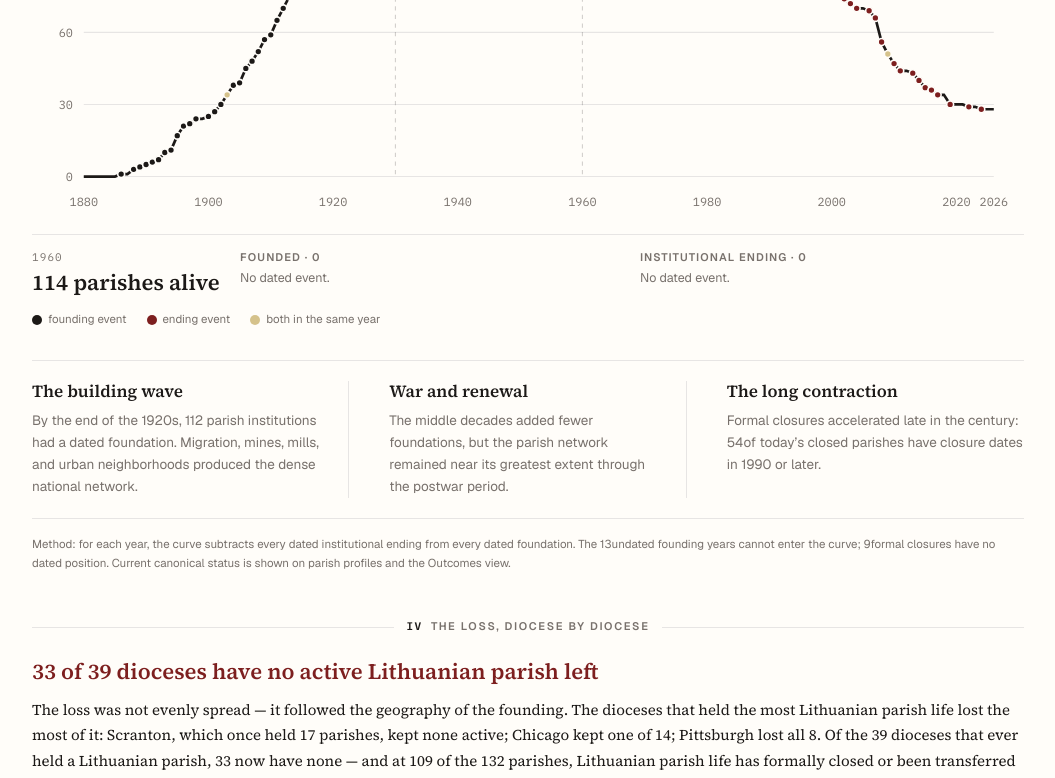
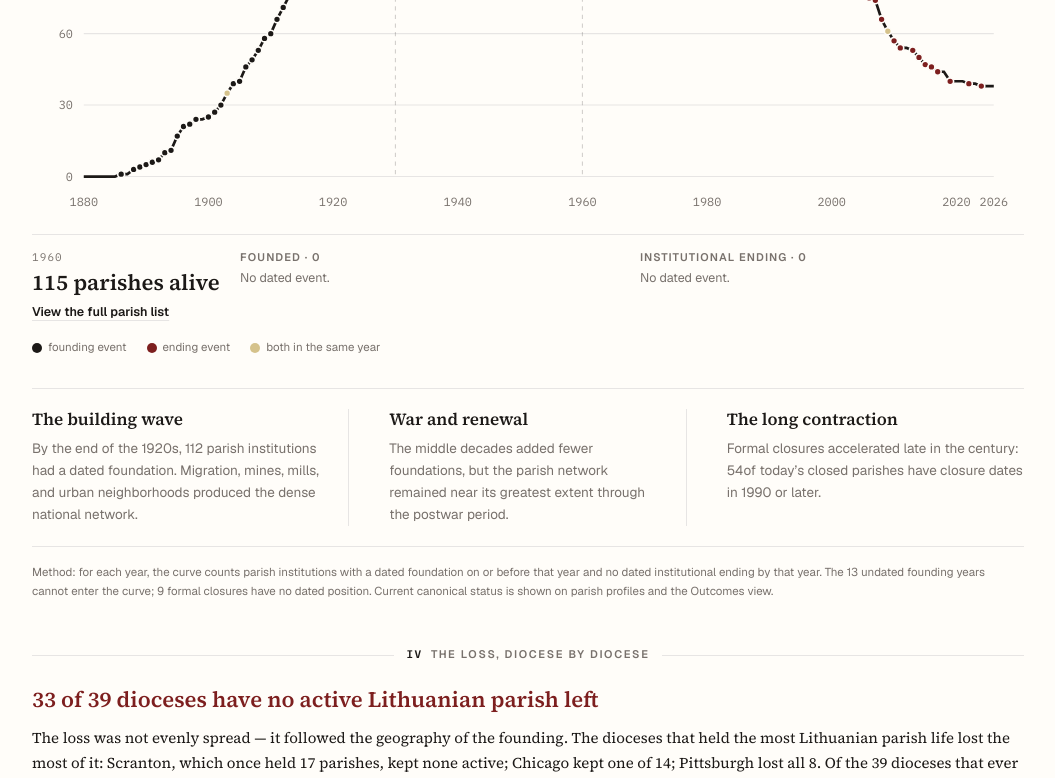
Before and after one commit to LietuvaAI/save-our-lithuanian-parishes, a Next.js app: page /history in a window 1280 px wide. Shown: the part 1804-2582 px from the top of the page, without its empty margins (112-1167 px from the left). Built offline with nearby package versions, Linux system fonts and the light colour scheme.

Commit message:
Make the History alive curve roster-reproducible

```diff
--- a/app/history/page.tsx
+++ b/app/history/page.tsx
@@ -157,7 +157,9 @@ export default function HistoryPage() {
           institutional ending. That is a historical-life measure—not the count
           of active Lithuanian-led parishes today.
         </p>
-        <div className="mt-7"><HistoryAliveCurve years={years} /></div>
+        <div className="mt-7">
+          <HistoryAliveCurve years={years} parishes={historyProjection.parishes} />
+        </div>
         <div className="mt-8 grid gap-5 border-y border-rule py-5 md:grid-cols-3 md:divide-x md:divide-rule">
           <Era title="The building wave">
             By the end of the 1920s, {counts.foundedBy1929} parish institutions
@@ -174,11 +176,12 @@ export default function HistoryPage() {
           </Era>
         </div>
         <p className="mt-4 font-sans text-small-copy leading-relaxed text-muted">
-          Method: for each year, the curve subtracts every dated institutional
-          ending from every dated foundation. The {counts.foundedUndated}
-          undated founding years cannot enter the curve; {counts.formalClosureUndated}
-          formal closures have no dated position. Current canonical status is
-          shown on parish profiles and the Outcomes view.
+          Method: for each year, the curve counts parish institutions with a
+          dated foundation on or before that year and no dated institutional
+          ending by that year. The {counts.foundedUndated} undated founding years
+          cannot enter the curve; {counts.formalClosureUndated} formal closures
+          have no dated position. Current canonical status is shown on parish
+          profiles and the Outcomes view.
         </p>
       </section>
 
--- a/components/HistoryAliveCurve.tsx
+++ b/components/HistoryAliveCurve.tsx
@@ -1,8 +1,8 @@
 "use client";
 
 import Link from "next/link";
-import { useMemo, useState } from "react";
-import type { HistoryYear } from "@/lib/history-projection";
+import { useEffect, useMemo, useRef, useState } from "react";
+import type { HistoryParish, HistoryYear } from "@/lib/history-projection";
 
 const WIDTH = 920;
 const HEIGHT = 330;
@@ -10,10 +10,14 @@ const MARGIN = { top: 34, right: 28, bottom: 42, left: 48 };
 
 export default function HistoryAliveCurve({
   years,
+  parishes,
 }: {
   years: readonly HistoryYear[];
+  parishes: readonly HistoryParish[];
 }) {
   const [selectedYear, setSelectedYear] = useState<number | null>(null);
+  const [rosterOpen, setRosterOpen] = useState(false);
+  const closeButtonRef = useRef<HTMLButtonElement>(null);
   const minYear = years[0]?.year ?? 1880;
   const maxYear = years.at(-1)?.year ?? 2026;
   const maxAlive = Math.max(...years.map((point) => point.alive), 1);
@@ -35,8 +39,34 @@ export default function HistoryAliveCurve({
   const selected = years.find(
     (point) => point.year === (selectedYear ?? 1960),
   ) ?? null;
+  const aliveRoster = useMemo(() => {
+    if (!selected) return [];
+    return parishes
+      .filter(
+        (parish) =>
+          parish.foundedYear != null &&
+          parish.foundedYear <= selected.year &&
+          (parish.endedYear == null || parish.endedYear > selected.year),
+      )
+      .sort((a, b) => a.canonicalName.localeCompare(b.canonicalName));
+  }, [parishes, selected]);
   const yTicks = [0, 30, 60, 90, 120];
   const yearTicks = [1880, 1900, 1920, 1940, 1960, 1980, 2000, 2020, maxYear];
+
+  useEffect(() => {
+    if (!rosterOpen) return;
+    closeButtonRef.current?.focus();
+    const closeOnEscape = (event: KeyboardEvent) => {
+      if (event.key === "Escape") setRosterOpen(false);
+    };
+    window.addEventListener("keydown", closeOnEscape);
+    return () => window.removeEventListener("keydown", closeOnEscape);
+  }, [rosterOpen]);
+
+  const openRoster = (year: number) => {
+    setSelectedYear(year);
+    setRosterOpen(true);
+  };
 
   return (
     <div>
@@ -100,9 +130,15 @@ export default function HistoryAliveCurve({
                 tabIndex={0}
                 role="button"
                 aria-label={`${point.year}: ${point.alive} parishes alive; ${point.founded.length} founded; ${point.ended.length} ended`}
-                onClick={() => setSelectedYear(point.year)}
+                onClick={() => openRoster(point.year)}
                 onMouseEnter={() => setSelectedYear(point.year)}
                 onFocus={() => setSelectedYear(point.year)}
+                onKeyDown={(event) => {
+                  if (event.key === "Enter" || event.key === " ") {
+                    event.preventDefault();
+                    openRoster(point.year);
+                  }
+                }}
               />
             );
           })}
@@ -135,9 +171,18 @@ export default function HistoryAliveCurve({
             {selected ? selected.year : "Select a point"}
           </p>
           {selected ? (
-            <p className="mt-1 font-serif text-section-title font-semibold">
-              {selected.alive} parishes alive
-            </p>
+            <>
+              <p className="mt-1 font-serif text-section-title font-semibold">
+                {selected.alive} parishes alive
+              </p>
+              <button
+                type="button"
+                onClick={() => openRoster(selected.year)}
+                className="mt-2 font-sans text-support-copy font-semibold underline decoration-rule underline-offset-4 hover:text-accent"
+              >
+                View the full parish list
+              </button>
+            </>
           ) : null}
         </div>
         <EventList title="Founded" entries={selected?.founded ?? []} />
@@ -149,6 +194,64 @@ export default function HistoryAliveCurve({
         <Key color="var(--es-closed)" label="ending event" />
         <Key color="var(--mark-community)" label="both in the same year" />
       </div>
+
+      {rosterOpen && selected ? (
+        <div
+          className="fixed inset-0 z-50 flex items-center justify-center bg-black/45 p-4"
+          onMouseDown={(event) => {
+            if (event.currentTarget === event.target) setRosterOpen(false);
+          }}
+        >
+          <section
+            role="dialog"
+            aria-modal="true"
+            aria-labelledby="alive-roster-title"
+            className="max-h-[86vh] w-full max-w-4xl overflow-y-auto border border-rule bg-background shadow-2xl"
+          >
+            <header className="sticky top-0 z-10 flex items-start justify-between gap-5 border-b border-rule bg-background px-5 py-4 sm:px-7">
+              <div>
+                <p className="font-mono text-ui-label uppercase tracking-[0.15em] text-muted">
+                  {selected.year} · dated institutional histories
+                </p>
+                <h2 id="alive-roster-title" className="mt-1 font-serif text-page-title font-semibold">
+                  {aliveRoster.length} parishes alive
+                </h2>
+              </div>
+              <button
+                ref={closeButtonRef}
+                type="button"
+                onClick={() => setRosterOpen(false)}
+                className="rounded border border-rule px-3 py-2 font-sans text-support-copy font-semibold hover:border-foreground"
+              >
+                Close
+              </button>
+            </header>
+
+            <div className="px-5 py-5 sm:px-7 sm:py-6">
+              <p className="max-w-3xl font-serif text-body-copy leading-[1.7] text-muted">
+                This roster includes every parish with a documented foundation
+                on or before {selected.year} and no documented institutional
+                ending by that year. A parish without an established founding
+                year cannot be placed on this curve.
+              </p>
+              <ol className="mt-5 grid gap-x-8 gap-y-0 border-t border-rule md:grid-cols-2">
+                {aliveRoster.map((parish) => (
+                  <li key={parish.slug} className="border-b border-rule py-3">
+                    <Link href={parish.profileHref} className="group block">
+                      <span className="block font-serif text-card-title font-semibold group-hover:text-accent">
+                        {parish.canonicalName}
+                      </span>
+                      <span className="mt-1 block font-sans text-small-copy text-muted">
+                        {parish.city}, {parish.state} · founded {parish.foundedYear}
+                      </span>
+                    </Link>
+                  </li>
+                ))}
+              </ol>
+            </div>
+          </section>
+        </div>
+      ) : null}
     </div>
   );
 }
--- a/lib/history-projection.ts
+++ b/lib/history-projection.ts
@@ -86,13 +86,12 @@ const years: HistoryYear[] = [];
 for (let year = 1880; year <= currentYear; year += 1) {
   const founded = parishes.filter((parish) => parish.foundedYear === year);
   const ended = parishes.filter((parish) => parish.endedYear === year);
-  const alive =
-    parishes.filter(
-      (parish) => parish.foundedYear != null && parish.foundedYear <= year,
-    ).length -
-    parishes.filter(
-      (parish) => parish.endedYear != null && parish.endedYear <= year,
-    ).length;
+  const alive = parishes.filter(
+    (parish) =>
+      parish.foundedYear != null &&
+      parish.foundedYear <= year &&
+      (parish.endedYear == null || parish.endedYear > year),
+  ).length;
   years.push({ year, alive, founded, ended });
 }
 
@@ -139,9 +138,9 @@ const statusCounts = Object.fromEntries(
   ]),
 ) as Record<EndStateGroup, number>;
 
-const peakYear = years.reduce((peak, year) =>
-  year.alive >= peak.alive ? year : peak,
-);
+const peakAlive = Math.max(...years.map((year) => year.alive));
+const peakYears = years.filter((year) => year.alive === peakAlive);
+const peakYear = peakYears[Math.floor(peakYears.length / 2)]!;
 const peakFoundedDecade = decades.reduce((peak, decade) =>
   decade.founded.length > peak.founded.length ? decade : peak,
 );
--- a/scripts/verify-canonical-infographics.mjs
+++ b/scripts/verify-canonical-infographics.mjs
@@ -697,6 +697,16 @@ if (
   errors.push("History adapter does not derive its populations from canonical Brain projections");
 }
 if (
+  !historyAdapter.includes(
+    "(parish.endedYear == null || parish.endedYear > year)",
+  ) ||
+  /\)\.length\s*-\s*parishes\.filter/.test(historyAdapter)
+) {
+  errors.push(
+    "History alive curve is not a roster-reproducible dated interval count",
+  );
+}
+if (
   !/permanentRedirect/.test(retiredDiocesePage) ||
   !/\/history#loss-by-diocese/.test(retiredDiocesePage) ||
   !/permanentRedirect/.test(retiredCoalPage) ||
--- a/scripts/verify-type-system.mjs
+++ b/scripts/verify-type-system.mjs
@@ -137,6 +137,10 @@ const historyChart = fs.readFileSync(
   path.join(ROOT, "components", "HistoryTwoWaves.tsx"),
   "utf8",
 );
+const historyCurve = fs.readFileSync(
+  path.join(ROOT, "components", "HistoryAliveCurve.tsx"),
+  "utf8",
+);
 const historyDioceseMap = fs.readFileSync(
   path.join(ROOT, "components", "HistoryDioceseLoss.tsx"),
   "utf8",
@@ -154,6 +158,10 @@ const historyDesignContract = [
   [historyChart, "gap-x-[3px]", "compact decade spacing"],
   [historyChart, "min-h-[118px]", "approved founding-wave height"],
   [historyChart, "min-h-[74px]", "approved closure-wave height"],
+  [historyPage, "parishes={historyProjection.parishes}", "canonical parish roster supplied to the curve"],
+  [historyCurve, "View the full parish list", "year-roster affordance"],
+  [historyCurve, 'role="dialog"', "accessible year-roster dialog"],
+  [historyCurve, "aliveRoster.map", "complete selected-year roster"],
   [historyDioceseMap, "When each diocese lost its parishes", "approved diocese-timeline heading"],
   [historyDioceseMap, "color-mix(in srgb, var(--es-active)", "proportional green-to-yellow loss ramp"],
   [historyDioceseMap, "color-mix(in srgb, var(--mark-community)", "proportional yellow-to-red loss ramp"],
```
